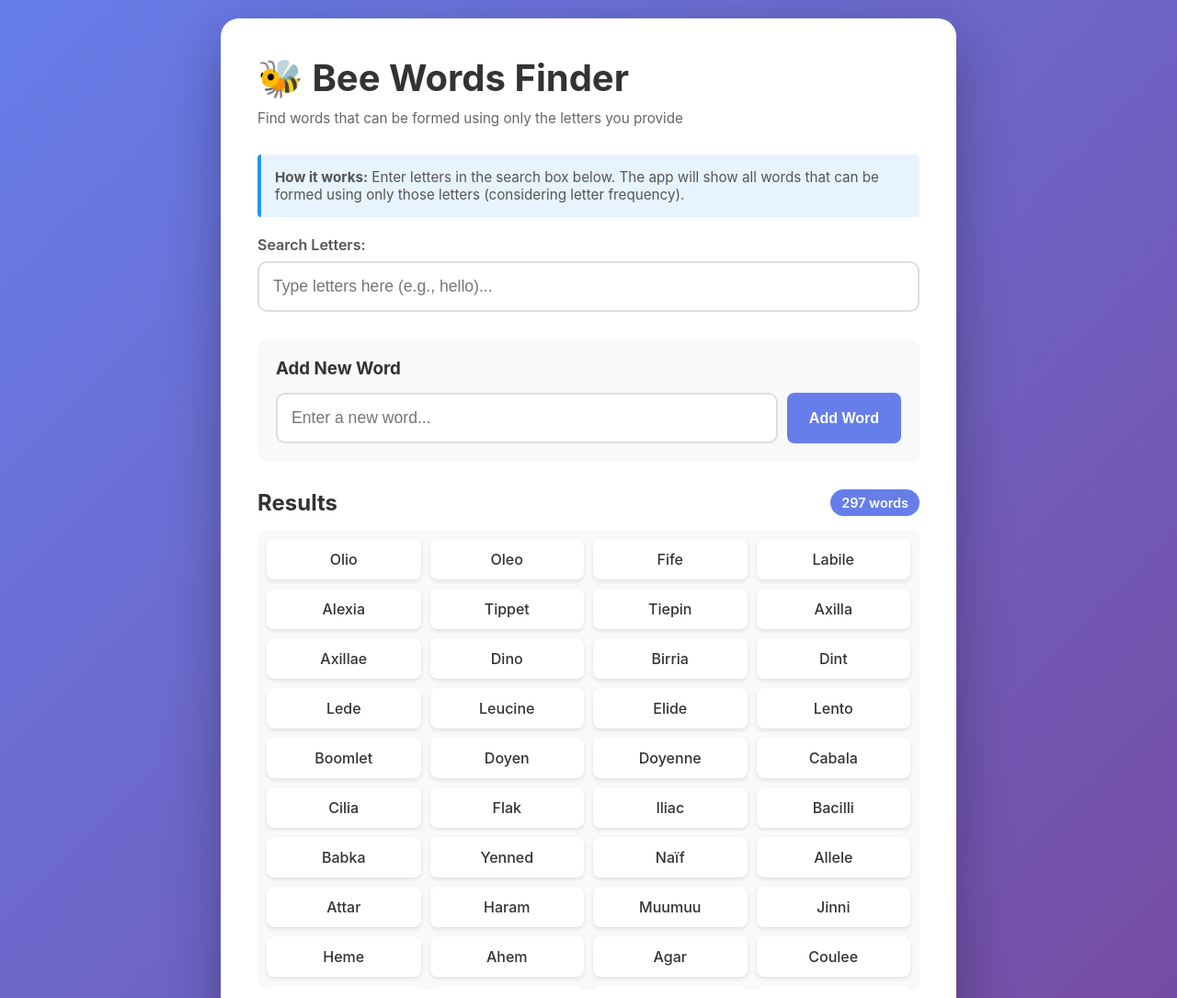
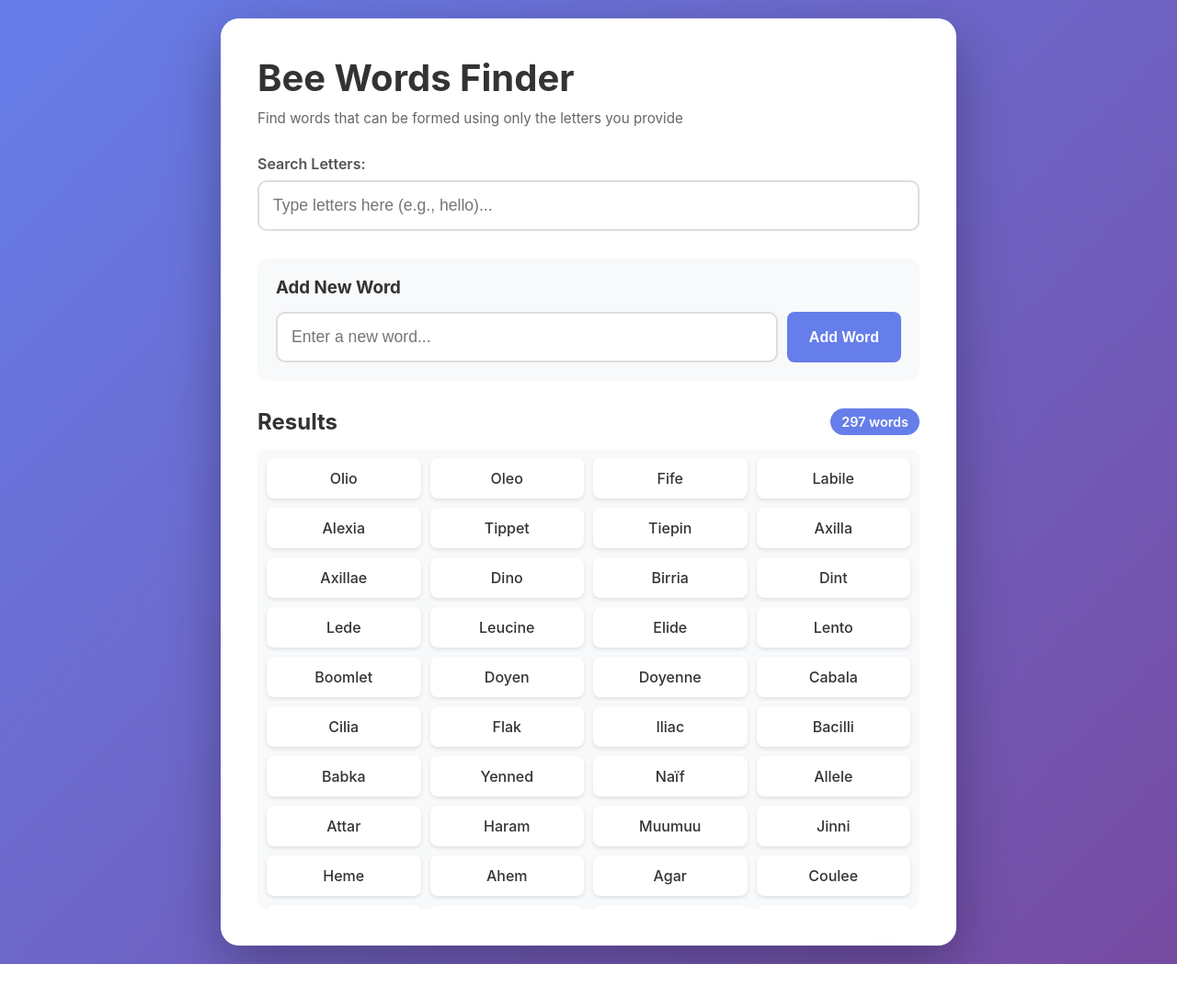
Before and after one commit to field2/beewords, a website: page index.html in a window 1280 px wide. Shown: the top 1085 px of the page at 92% size. After the commit the page ends 1048 px from the top, so only its background shows below. Drawn offline with Linux system fonts and the light colour scheme.

Commit message:
removed infobox and updated title

```diff
--- a/index.html
+++ b/index.html
@@ -167,12 +167,8 @@
 </head>
 <body>
     <div class="container">
-        <h1>🐝 Bee Words Finder</h1>
+        <h1>Bee Words Finder</h1>
         <p class="subtitle">Find words that can be formed using only the letters you provide</p>
-
-        <div class="info-box">
-            <strong>How it works:</strong> Enter letters in the search box below. The app will show all words that can be formed using only those letters (considering letter frequency).
-        </div>
 
         <div class="search-section">
             <div class="input-group">
```
